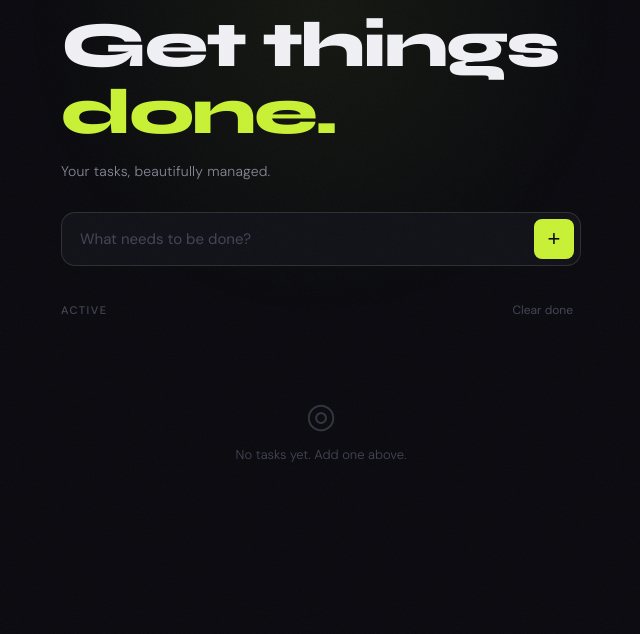
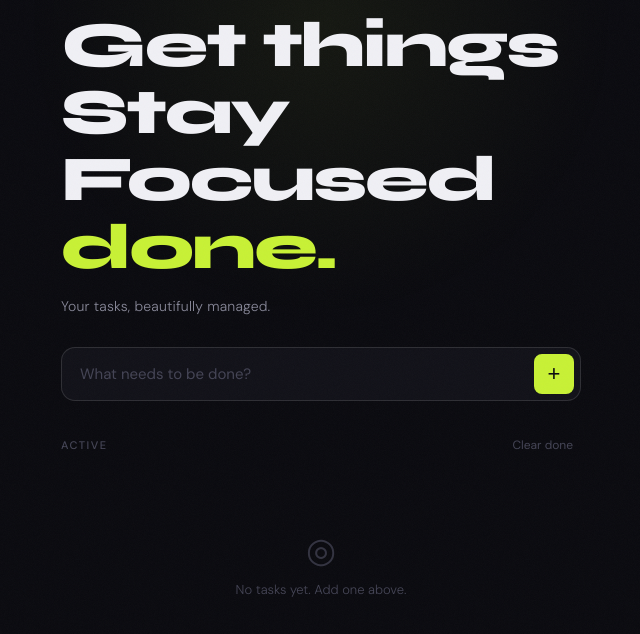
Before and after one commit to iampryce/Task-App, a plain HTML site: page frontend/index.html in a window 1280 px wide. Shown: the part 78-712 px from the top of the page, without its empty margins (319-959 px from the left). Drawn offline with Linux system fonts and the light colour scheme.

Commit message:
End to end Verification

```diff
--- a/frontend/index.html
+++ b/frontend/index.html
@@ -22,7 +22,7 @@
           <span id="taskCount">0</span> tasks
         </div>
       </div>
-      <h1 class="headline">Get things<br><em>done.</em></h1>
+      <h1 class="headline">Get things Stay Focused<br><em>done.</em></h1>
       <p class="subline">Your tasks, beautifully managed.</p>
     </header>
 
```
Also changed, not shown: Screenshots & Notes/Week 7 and 8 (Kubernetes + Full-APP (Frontend+Backend))/New pods created New pods created on push.png (added), 1 other file.
